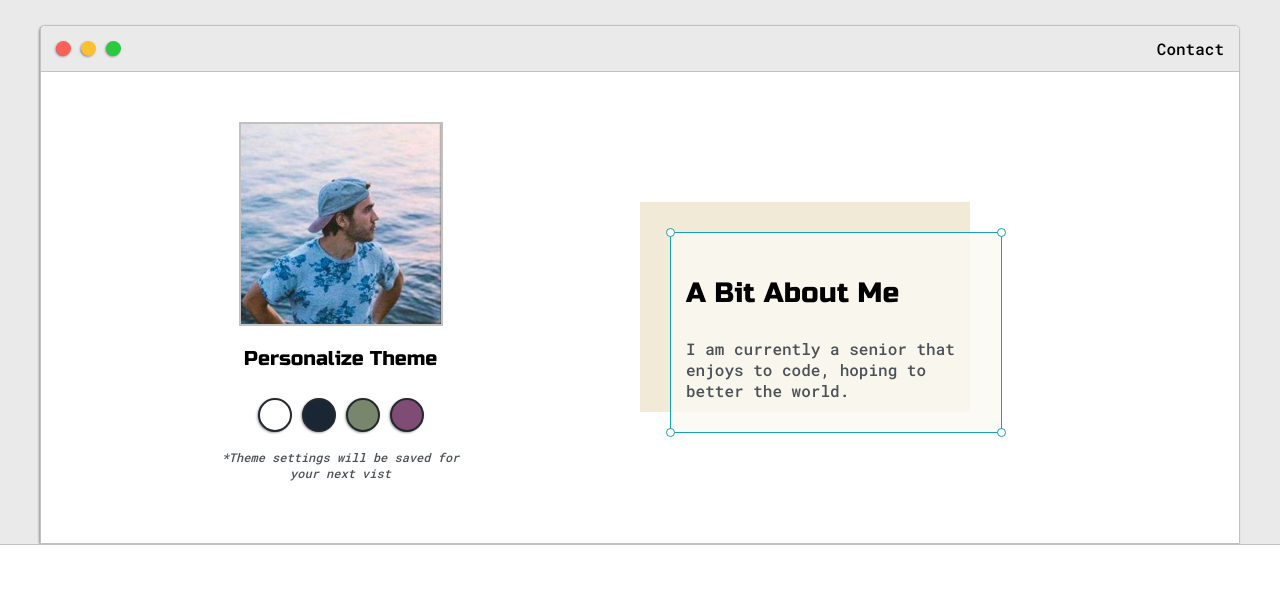
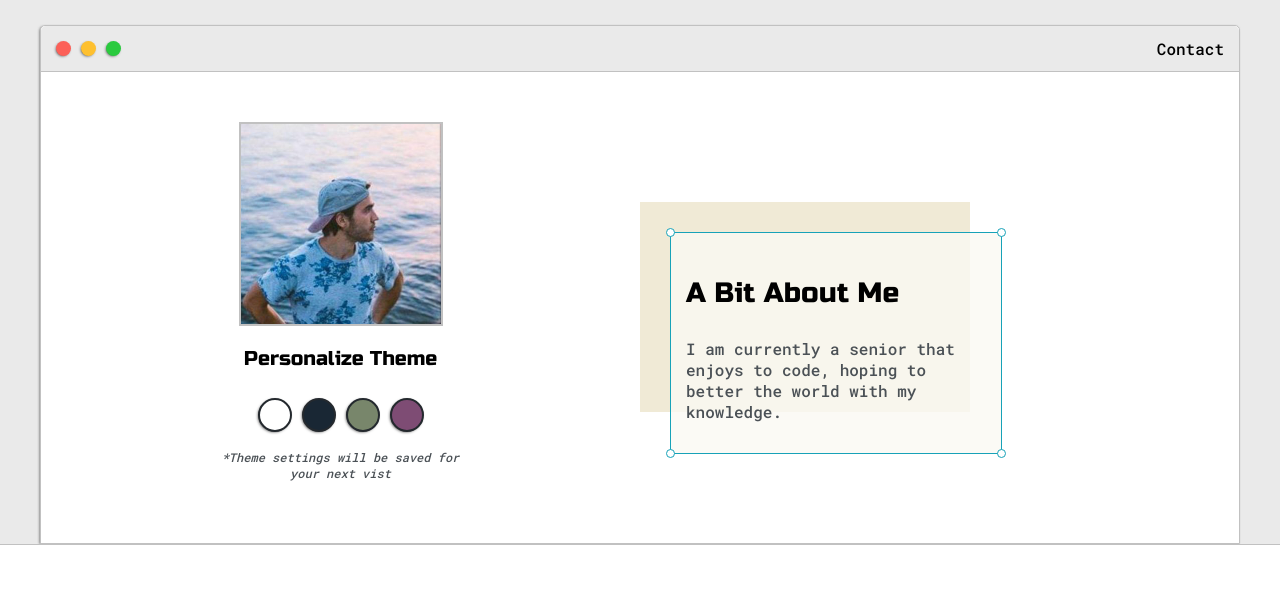
Before and after one commit to eden-sasson/eden-sasson.github.io, a plain HTML site: page index.html in a window 1280 px wide. Shown: the part 136-728 px from the top of the page. Drawn offline with Linux system fonts and the light colour scheme.

Commit message:
Update index.html

```diff
--- a/index.html
+++ b/index.html
@@ -62,7 +62,7 @@
 							<div id="corner-tl" class="corner"></div>
 							<div id="corner-tr" class="corner"></div>
 							<h3> A Bit About Me</h3>
-							<p>I am currently a senior that enjoys to code, hoping to better the world.</p>
+							<p>I am currently a senior that enjoys to code, hoping to better the world with my knowledge.</p>
 							<div id="corner-br" class="corner"></div>
 							<div id="corner-bl" class="corner"></div>
 						</div>
```
